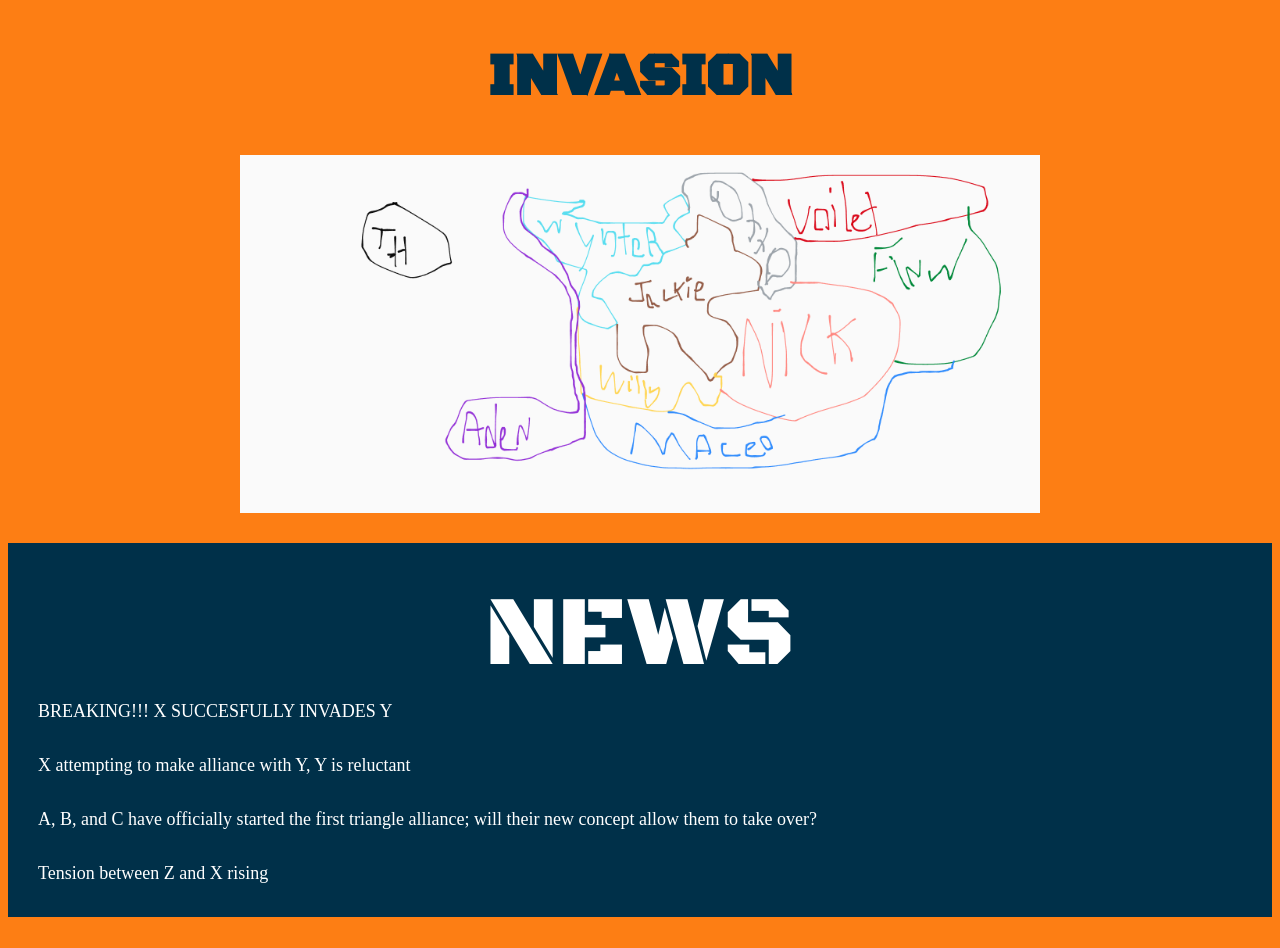
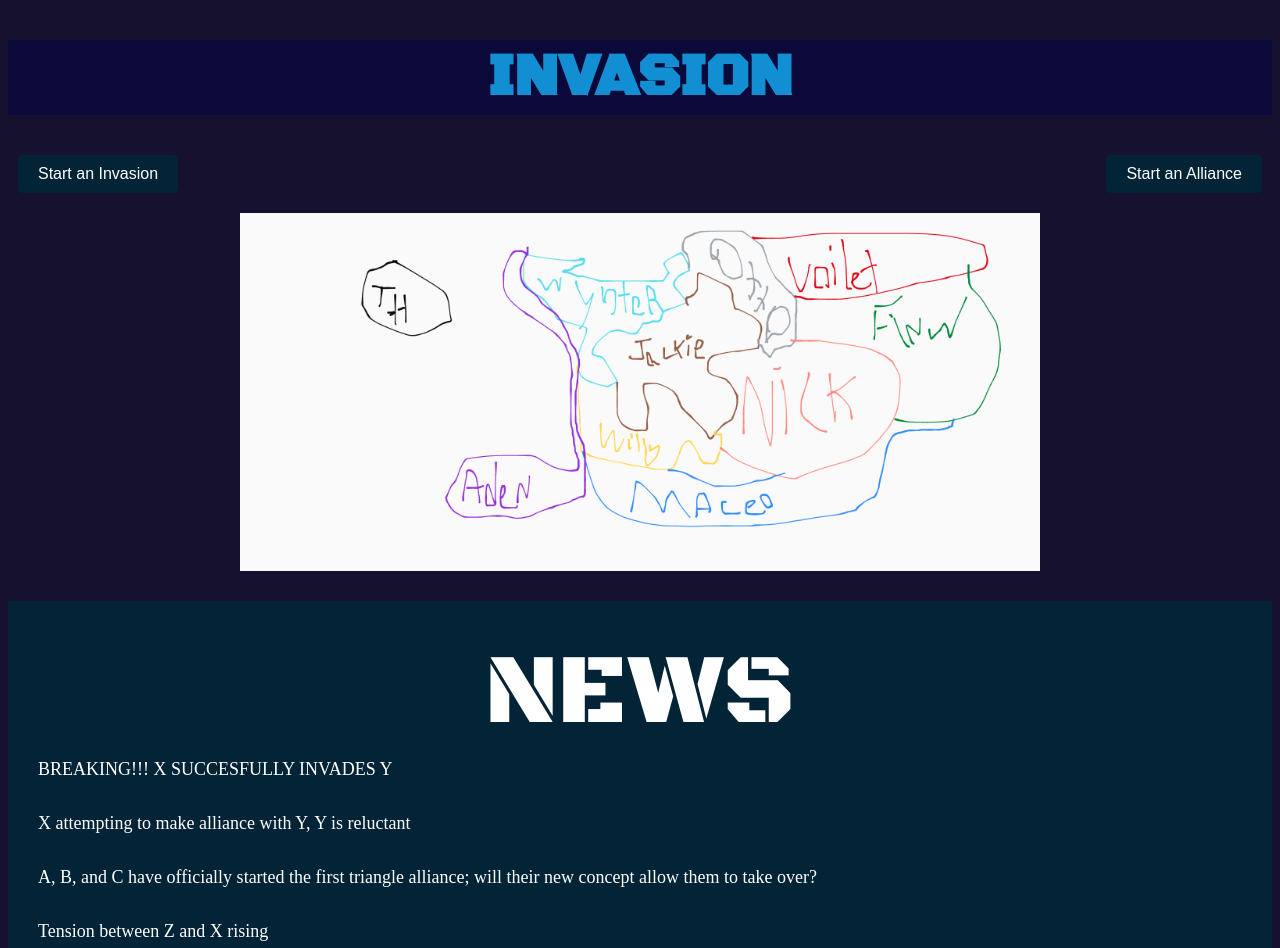
Before and after one commit to Hubber101/websitecoolepic1, a plain HTML site: page index.html in a window 1280 px wide. Shown: the top 948 px of the page. Drawn offline with Linux system fonts and the light colour scheme.

Commit message:
Add files via upload

```diff
--- a/index.html
+++ b/index.html
@@ -12,8 +12,11 @@
     </header>
 
     <main>
+        <div class="button-container">
+            <a href="https://forms.gle/hLBPH9cJV8eQSmVq8"><button class="invasion-button">Start an Invasion</button></a>
+            <a href="https://forms.gle/Lg6KbtX2R6EGMcrF6"><button class="alliance-button">Start an Alliance</button></a>
+        </div>
         <img src="src/invasion.png" alt="Invasion Image" id="mainImage">
-
         <section id="newsSection">
             <div id="newsHeader">NEWS</div>
             <div id="newsContent"></div>
--- a/style.css
+++ b/style.css
@@ -4,13 +4,13 @@
   }
 
 body {
-    background-color: #fd7e14; /* Your selected orange color */
+    background-color: #16112f; /* Your selected orange color */
     color: #003049; /* Ensure good contrast on orange */
 }
 
 header {
-    background-color: #fd7e14; /* Orange */
-    color: #003049; /* White text */
+    background-color: #0b093a; /* Orange */
+    color: #128fd2; /* White text */
     text-align: center;
     padding: -2px -4;
     font-family: invasionfont;
@@ -25,7 +25,7 @@ header {
 }
 
 #newsSection {
-    background-color:  #003049; /* Dark Blue */
+    background-color:  #032436; /* Dark Blue */
     padding: 30px;
     margin: 30px 0;
     color: #fff; /* White text */
@@ -43,3 +43,22 @@ header {
     line-height: 1.5; /* Leading for readability */
     font-family: font;
 }
+
+/* Add styling for the Button */
+
+.button-container {
+    display: flex; /* Allow horizontal placement of buttons */
+    justify-content: space-between; /* Distribute buttons on opposing sides*/
+    margin-bottom: 20px; /* Add some margin below the buttons */
+}
+
+.invasion-button, .alliance-button {
+    background-color: #032436; /* Orange color for the buttons */
+    color: #fff; /* White text for the buttons */
+    padding: 10px 20px; /* Add some button padding */
+    border: none; /* Remove default button border */
+    font-size: 16px; /* Adjust button font size */
+    cursor: pointer; /* Let the user know it's clickable */
+    border-radius: 5px; /* Add rounded corners */
+    margin: 0 10px; /* Space between the buttons */
+}
```
Also changed, not shown: src/news.txt.
